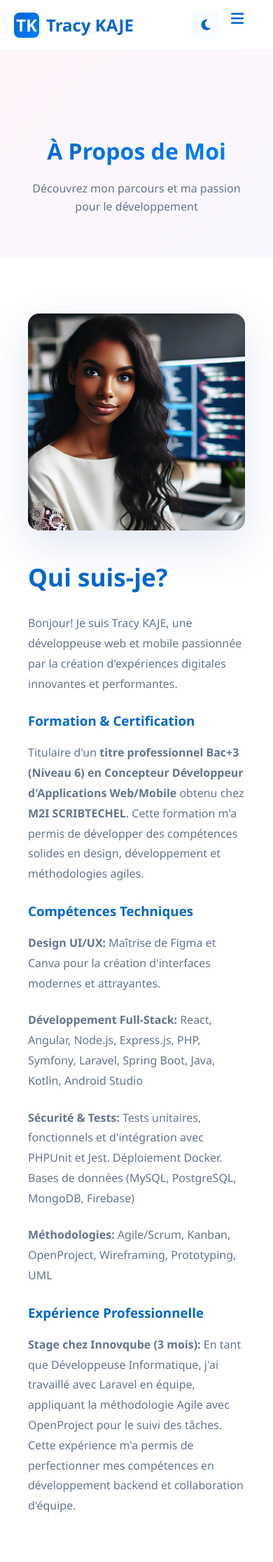
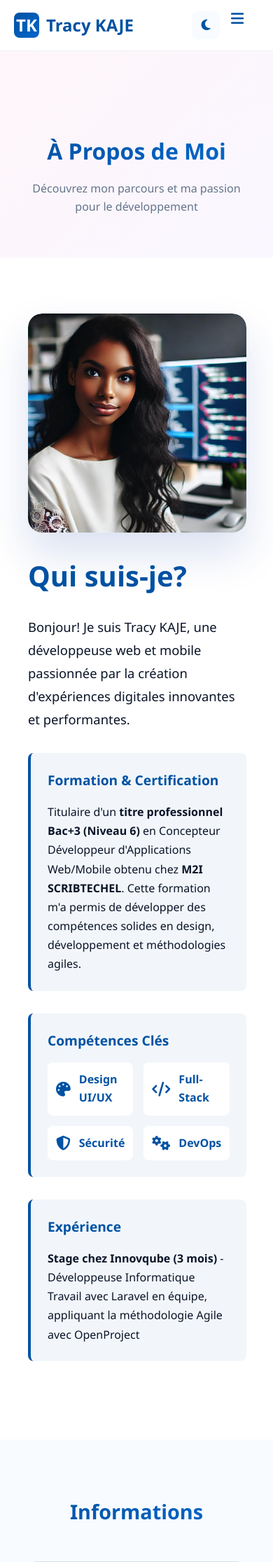
Before and after one commit to TracyK-12/MonPortfolio, a PHP site: page /about.html in a window 390 px wide. Shown: the top 2232 px of the page at 70% size. Run offline with PHP 8.4, Linux system fonts and the light colour scheme.

Commit message:
✨ Redesign About page with improved visual hierarchy and layout
- Redesigned about section with better content organization
- Added about-highlight boxes with left border for visual separation
- Created skills-preview grid with icons for key competencies
- Enhanced image wrapper with hover effects (translateY, shadow)
- Improved typography with larger headings and better spacing
- Added background colors to highlight sections for better readability
- Reorganized content: Formation, Compétences, Expérience in cards
- Responsive design maintained with proper grid adjustments
- Better color scheme integration with new blue theme

```diff
--- a/about.html
+++ b/about.html
@@ -51,23 +51,45 @@
         <div class="container">
             <div class="about-grid">
                 <div class="about-image">
-                    <img src="img/profil-ia.jpg" alt="Tracy KAJE" class="profile-image">
+                    <div class="about-image-wrapper">
+                        <img src="img/profil-ia.jpg" alt="Tracy KAJE" class="profile-image">
+                    </div>
                 </div>
                 <div class="about-text">
                     <h2>Qui suis-je?</h2>
-                    <p>Bonjour! Je suis Tracy KAJE, une développeuse web et mobile passionnée par la création d'expériences digitales innovantes et performantes.</p>
+                    <p class="intro-text">Bonjour! Je suis Tracy KAJE, une développeuse web et mobile passionnée par la création d'expériences digitales innovantes et performantes.</p>
 
-                    <h3 style="color: var(--primary-color); margin-top: 1.5rem; margin-bottom: 1rem;">Formation & Certification</h3>
-                    <p>Titulaire d'un <strong>titre professionnel Bac+3 (Niveau 6) en Concepteur Développeur d'Applications Web/Mobile</strong> obtenu chez <strong>M2I SCRIBTECHEL</strong>. Cette formation m'a permis de développer des compétences solides en design, développement et méthodologies agiles.</p>
+                    <div class="about-highlight">
+                        <h3>Formation & Certification</h3>
+                        <p>Titulaire d'un <strong>titre professionnel Bac+3 (Niveau 6)</strong> en Concepteur Développeur d'Applications Web/Mobile obtenu chez <strong>M2I SCRIBTECHEL</strong>. Cette formation m'a permis de développer des compétences solides en design, développement et méthodologies agiles.</p>
+                    </div>
 
-                    <h3 style="color: var(--primary-color); margin-top: 1.5rem; margin-bottom: 1rem;">Compétences Techniques</h3>
-                    <p><strong>Design UI/UX:</strong> Maîtrise de Figma et Canva pour la création d'interfaces modernes et attrayantes.</p>
-                    <p><strong>Développement Full-Stack:</strong> React, Angular, Node.js, Express.js, PHP, Symfony, Laravel, Spring Boot, Java, Kotlin, Android Studio</p>
-                    <p><strong>Sécurité & Tests:</strong> Tests unitaires, fonctionnels et d'intégration avec PHPUnit et Jest. Déploiement Docker. Bases de données (MySQL, PostgreSQL, MongoDB, Firebase)</p>
-                    <p><strong>Méthodologies:</strong> Agile/Scrum, Kanban, OpenProject, Wireframing, Prototyping, UML</p>
+                    <div class="about-highlight">
+                        <h3>Compétences Clés</h3>
+                        <div class="skills-preview">
+                            <div class="skill-preview-item">
+                                <i class="fas fa-palette"></i>
+                                <span>Design UI/UX</span>
+                            </div>
+                            <div class="skill-preview-item">
+                                <i class="fas fa-code"></i>
+                                <span>Full-Stack</span>
+                            </div>
+                            <div class="skill-preview-item">
+                                <i class="fas fa-shield-alt"></i>
+                                <span>Sécurité</span>
+                            </div>
+                            <div class="skill-preview-item">
+                                <i class="fas fa-cogs"></i>
+                                <span>DevOps</span>
+                            </div>
+                        </div>
+                    </div>
 
-                    <h3 style="color: var(--primary-color); margin-top: 1.5rem; margin-bottom: 1rem;">Expérience Professionnelle</h3>
-                    <p><strong>Stage chez Innovqube (3 mois):</strong> En tant que Développeuse Informatique, j'ai travaillé avec Laravel en équipe, appliquant la méthodologie Agile avec OpenProject pour le suivi des tâches. Cette expérience m'a permis de perfectionner mes compétences en développement backend et collaboration d'équipe.</p>
+                    <div class="about-highlight">
+                        <h3>Expérience</h3>
+                        <p><strong>Stage chez Innovqube (3 mois)</strong> - Développeuse Informatique<br>Travail avec Laravel en équipe, appliquant la méthodologie Agile avec OpenProject</p>
+                    </div>
                 </div>
             </div>
         </div>
--- a/css/style.css
+++ b/css/style.css
@@ -1,9 +1,9 @@
 /* ==================== VARIABLES & RESET ==================== */
 :root {
-    --primary-color: #0066cc;
-    --primary-dark: #004999;
-    --secondary-color: #0080ff;
-    --accent-color: #00aaff;
+    --primary-color: #0052a3;
+    --primary-dark: #003d7a;
+    --secondary-color: #0066cc;
+    --accent-color: #0080ff;
     --background-light: #ffffff;
     --background-dark: #0a1428;
     --card-light: #f8fbff;
@@ -392,25 +392,21 @@ html.dark .social-link {
     position: relative;
     display: inline-block;
     width: 100%;
-    max-width: 380px;
-    aspect-ratio: 1;
+    max-width: 340px;
 }
 
 .profile-img {
     width: 100%;
-    height: 100%;
-    border-radius: 20px;
-    object-fit: cover;
-    object-position: center;
+    height: auto;
+    border-radius: 15px;
     box-shadow: var(--shadow-lg);
     transition: transform 0.3s ease, box-shadow 0.3s ease;
     display: block;
-    border: 3px solid var(--primary-color);
 }
 
 .profile-img:hover {
-    transform: scale(1.03);
-    box-shadow: 0 30px 60px rgba(0, 102, 204, 0.3);
+    transform: scale(1.02);
+    box-shadow: 0 20px 50px rgba(0, 102, 204, 0.2);
 }
 
 .profile-badge {
@@ -783,31 +779,101 @@ html.dark .page-hero p {
 .about-grid {
     display: grid;
     grid-template-columns: 1fr 1fr;
-    gap: 60px;
-    align-items: center;
+    gap: 80px;
+    align-items: center;
+}
+
+.about-image-wrapper {
+    position: relative;
+    border-radius: 20px;
+    overflow: hidden;
+    box-shadow: 0 30px 60px rgba(0, 52, 163, 0.15);
+    transition: transform 0.3s ease, box-shadow 0.3s ease;
+}
+
+.about-image-wrapper:hover {
+    transform: translateY(-10px);
+    box-shadow: 0 40px 80px rgba(0, 52, 163, 0.25);
 }
 
 .about-image img {
     width: 100%;
-    border-radius: 16px;
-    box-shadow: var(--shadow-lg);
+    display: block;
+    border-radius: 20px;
 }
 
 .about-text h2 {
-    font-size: 2.2rem;
+    font-size: 2.5rem;
     margin-bottom: 1.5rem;
     color: var(--primary-color);
-}
-
-.about-text p {
+    font-weight: 800;
+}
+
+.intro-text {
+    font-size: 1.15rem;
+    line-height: 1.8;
+    margin-bottom: 2rem;
+    color: var(--text-light);
+}
+
+html.dark .intro-text {
+    color: var(--text-dark);
+}
+
+.about-highlight {
+    margin-bottom: 2rem;
+    padding: 1.5rem;
+    background: rgba(0, 82, 163, 0.05);
+    border-left: 4px solid var(--primary-color);
+    border-radius: 8px;
+}
+
+.about-highlight h3 {
+    color: var(--primary-color);
+    font-size: 1.2rem;
+    margin-bottom: 1rem;
+    font-weight: 700;
+}
+
+.about-highlight p {
     font-size: 1rem;
-    line-height: 1.8;
-    margin-bottom: 1.5rem;
-    color: #64748b;
-}
-
-html.dark .about-text p {
-    color: #cbd5e1;
+    line-height: 1.7;
+    color: var(--text-light);
+    margin: 0;
+}
+
+html.dark .about-highlight {
+    background: rgba(0, 82, 163, 0.1);
+}
+
+html.dark .about-highlight p {
+    color: var(--text-dark);
+}
+
+.skills-preview {
+    display: grid;
+    grid-template-columns: repeat(2, 1fr);
+    gap: 15px;
+}
+
+.skill-preview-item {
+    display: flex;
+    align-items: center;
+    gap: 12px;
+    padding: 12px;
+    background: white;
+    border-radius: 8px;
+    color: var(--primary-color);
+    font-weight: 600;
+}
+
+html.dark .skill-preview-item {
+    background: var(--card-dark);
+    color: var(--accent-color);
+}
+
+.skill-preview-item i {
+    font-size: 1.3rem;
 }
 
 /* ==================== INFO SECTION ==================== */
@@ -1726,11 +1792,12 @@ html.dark .github-cta p {
     }
 
     .profile-img {
-        max-width: 280px;
+        max-width: 100%;
+        height: auto;
     }
 
     .profile-card {
-        max-width: 280px;
+        max-width: 100%;
     }
 
     .cta-content h2 {
```
